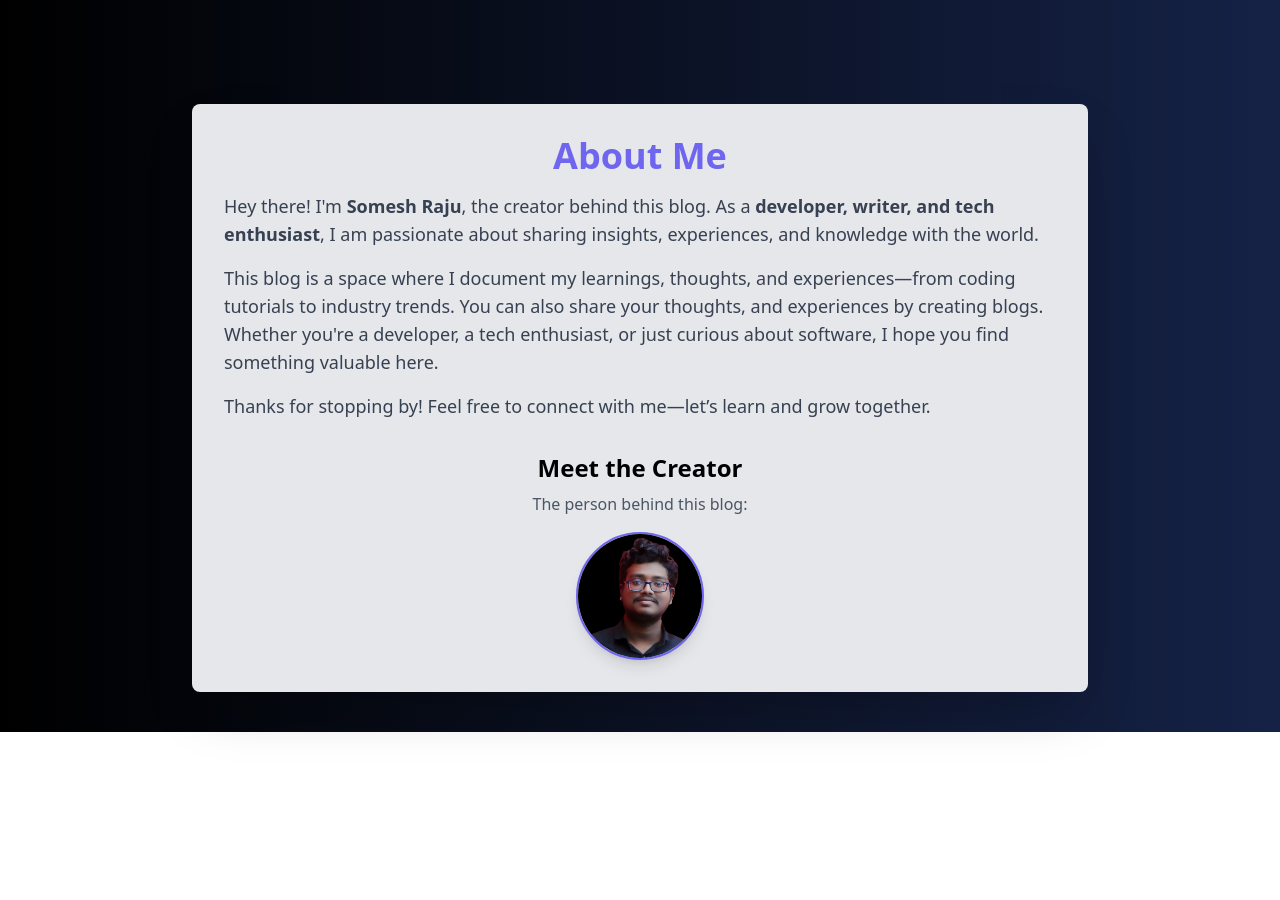
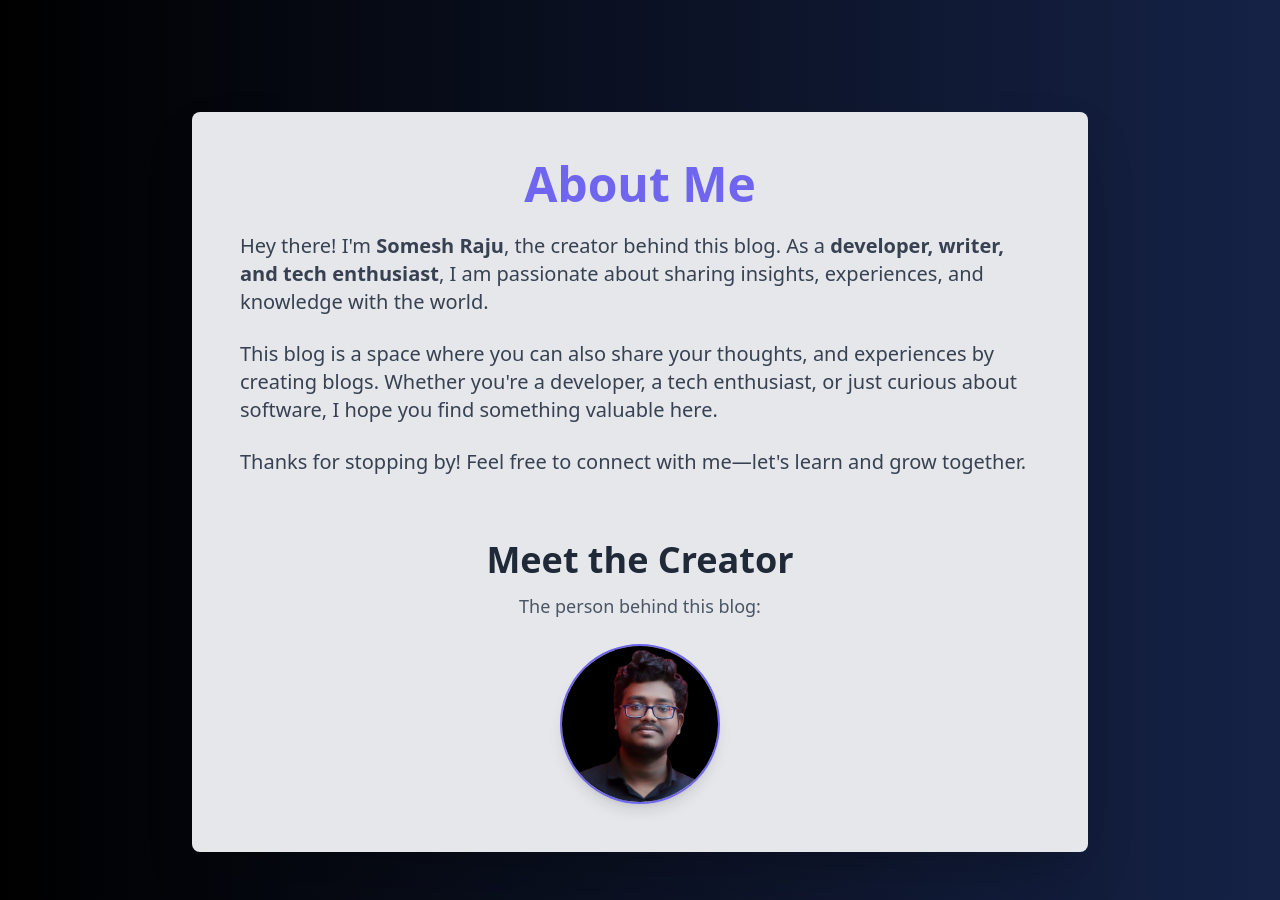
Before and after one commit to someshraju27/soblog, a React (Create React App) app in the folder client/: page /about in a window 1280 px wide. Before the commit the page ends 800 px from the top, so only its background shows below. Built offline with nearby package versions, Linux system fonts and the light colour scheme; the HTML template or start-up script is replaced by a standard one.

Commit message:
Update AboutUs.js

```diff
--- a/client/src/component/AboutUs.js
+++ b/client/src/component/AboutUs.js
@@ -2,39 +2,40 @@ import React from 'react';
 
 const AboutMe = () => {
     return (
-        <div className="bg-gray-100 py-6 sm:py-10 px-4 sm:px-6 bg-gradient-to-r from-black to-[#152246] mb-16" id="about">
-            <div className="bg-gray-200 shadow-2xl rounded-lg p-6 sm:p-8 max-w-4xl w-full mx-auto mt-16">
-                <h2 className="text-2xl sm:text-3xl lg:text-4xl font-bold mb-4 text-center text-customPurple">
+        <div className="bg-gradient-to-r from-black to-[#152246] py-8 sm:py-12 px-4 sm:px-6 lg:px-8 mb-16" id="about">
+            <div className="bg-gray-200 shadow-2xl rounded-lg p-6 sm:p-10 lg:p-12 max-w-4xl w-full mx-auto mt-8 sm:mt-16">
+                <h2 className="text-3xl sm:text-4xl lg:text-5xl font-bold mb-6 text-center text-customPurple">
                     About Me
                 </h2>
 
-                <p className="text-gray-700 leading-relaxed text-sm lg:text-lg">
+                <div className="space-y-4 sm:space-y-5 lg:space-y-6">
+                    <p className="text-gray-700 leading-relaxed text-base sm:text-lg lg:text-xl">
                         Hey there! I'm <span className="font-semibold">Somesh Raju</span>, the creator behind this blog.
                         As a <span className="font-semibold">developer, writer, and tech enthusiast</span>, I am passionate about
                         sharing insights, experiences, and knowledge with the world.
                     </p>
 
-                <p className="text-gray-700 leading-relaxed text-sm lg:text-lg mt-4">
-                    This blog is a space where I document my learnings, thoughts, and experiences—from coding tutorials
-                    to industry trends. You can also share your thoughts, and experiences by creating blogs. Whether you're a developer, a tech enthusiast, or just curious about software, I hope you find
+                    <p className="text-gray-700 leading-relaxed text-base sm:text-lg lg:text-xl">
+                        This blog is a space where you can also share your thoughts, and experiences by creating blogs. Whether you're a developer, a tech enthusiast, or just curious about software, I hope you find
                         something valuable here.
                     </p>
 
-                <p className="text-gray-700 leading-relaxed text-sm lg:text-lg mt-4">
-                    Thanks for stopping by! Feel free to connect with me—let’s learn and grow together.
+                    <p className="text-gray-700 leading-relaxed text-base sm:text-lg lg:text-xl">
+                        Thanks for stopping by! Feel free to connect with me—let's learn and grow together.
                     </p>
+                </div>
 
                 {/* Personal Profile Section */}
-                <div className="mt-8 text-center">
-                    <h3 className="text-xl sm:text-2xl font-bold">Meet the Creator</h3>
-                    <p className="text-gray-600 mt-2">The person behind this blog:</p>
+                <div className="mt-10 sm:mt-12 lg:mt-16 text-center">
+                    <h3 className="text-2xl sm:text-3xl lg:text-4xl font-bold text-gray-800">Meet the Creator</h3>
+                    <p className="text-gray-600 mt-2 sm:mt-3 text-sm sm:text-base lg:text-lg">The person behind this blog:</p>
 
                     {/* Profile Image */}
-                    <div className="flex justify-center mt-4">
+                    <div className="flex justify-center mt-4 sm:mt-6">
                         <img
                             src="/me3.png"
                             alt="Somesh Raju"
-                            className="w-20 h-20 sm:w-32 sm:h-32 rounded-full shadow-lg border-2 border-customPurple"
+                            className="w-24 h-24 sm:w-32 sm:h-32 lg:w-40 lg:h-40 rounded-full shadow-lg border-2 border-customPurple object-cover"
                         />
                     </div>
                 </div>
```
Lines whose indentation alone changed are shown as unchanged.
